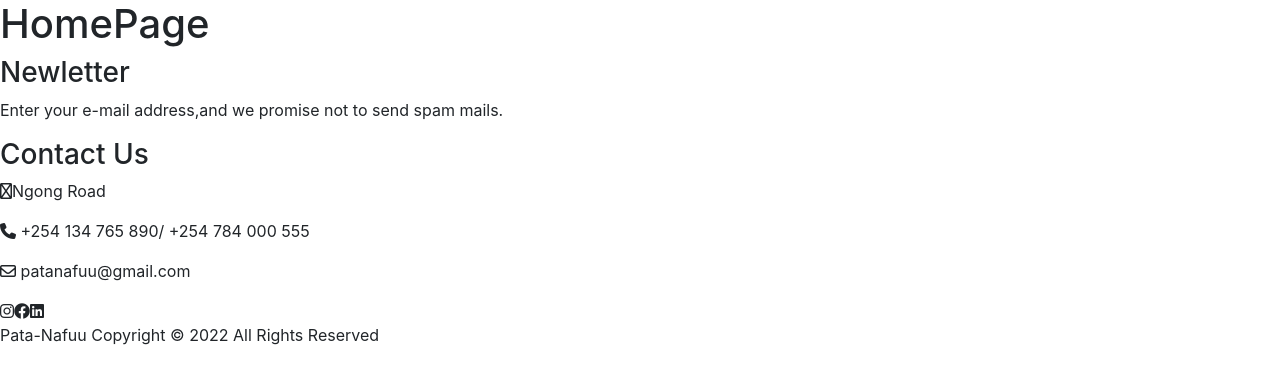
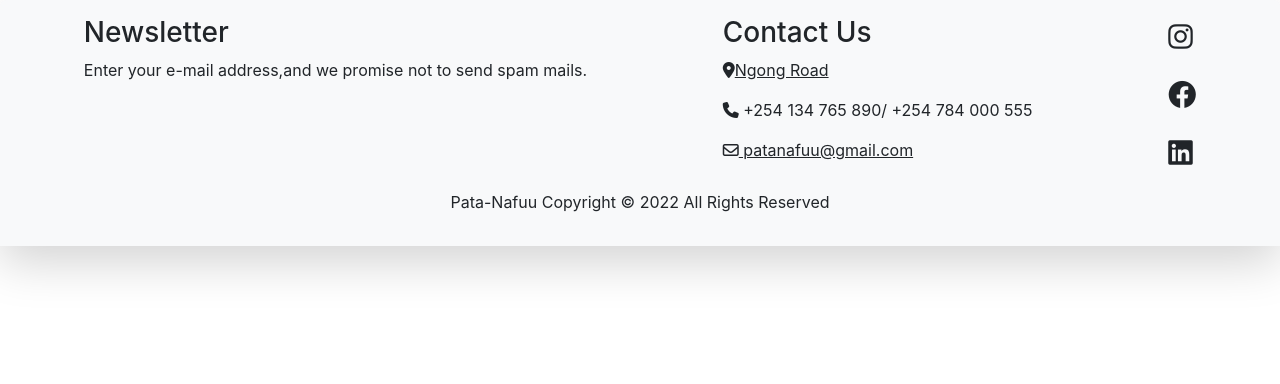
Before and after one commit to Helder-Lucau/Pata-Nafuu, a React (Create React App) app: page / in a window 1280 px wide. Shown: the top 384 px of the page. Built offline with nearby package versions, Linux system fonts and the light colour scheme.

Commit message:
Styled the footer

```diff
--- a/src/components/App.js
+++ b/src/components/App.js
@@ -4,7 +4,6 @@ import Footer from './Footer';
 function App() {
   return (
     <div className="App">
-     <h1>HomePage</h1>
      <Footer />
     </div>
   );
--- a/src/components/Footer.js
+++ b/src/components/Footer.js
@@ -2,25 +2,25 @@ import React from "react";
 
 function Footer(){
     return(
-        <div>
-            <div>
+        <div className="shadow-lg p-3 mb-5 bg-body-tertiary rounded-top">
+            <div className="d-flex justify-content-around">
                 <div>
-                    <h3>Newletter</h3>
-                    <p>Enter your e-mail address,and we promise not to send spam mails.</p>
+                    <h3>Newsletter</h3>
+                    <p className="text-break">Enter your e-mail address,and we promise not to send spam mails.</p>
                 </div>
                 <div>
                     <h3>Contact Us</h3>
-                    <p><i class="fa-regular fa-location-dot"></i>Ngong Road</p>
+                    <p><a className="link-dark" href="https://www.google.com/maps/place/Greenhouse+Mall/@-1.299932,36.7828357,17.17z/data=!4m9!1m2!2m1!1sngong+road!3m5!1s0x182f109987d40207:0x35c35ad0b10f9d1e!8m2!3d-1.300497!4d36.781778!16s%2Fg%2F11c1q9kt8_?entry=ttu" target="blank"><i class="fa-solid fa-location-dot"></i>Ngong Road</a></p>
                     <p><i class="fa-solid fa-phone"></i> +254 134 765 890/ +254 784 000 555</p>
-                    <p><i class="fa-regular fa-envelope"></i> patanafuu@gmail.com</p>
+                    <p><a className="link-dark" href="https://mail.google.com/mail/u/0/#inbox"><i class="fa-regular fa-envelope"></i> patanafuu@gmail.com</a></p>
                 </div>
-                <div>
-                    <i class="fa-brands fa-instagram"></i>
-                    <i class="fa-brands fa-facebook"></i>
-                    <i class="fa-brands fa-linkedin"></i>
+                <div className="d-flex flex-column">
+                    <p class="fs-3"><a className="link-dark" href="https://www.instagram.com/" target="blank"><i class="fa-brands fa-instagram"></i></a></p>
+                    <p class="fs-3"><a className="link-dark" href="https://www.facebook.com/" target="blank"><i class="fa-brands fa-facebook"></i></a></p>
+                    <p class="fs-3"><a className="link-dark" href="https://www.linkedin.com/login" target="blank"><i class="fa-brands fa-linkedin"></i></a></p>
                 </div>
             </div>
-            <div>
+            <div className="d-flex justify-content-center">
                 <p>Pata-Nafuu Copyright © 2022 All Rights Reserved</p>
             </div>
         </div>
```
